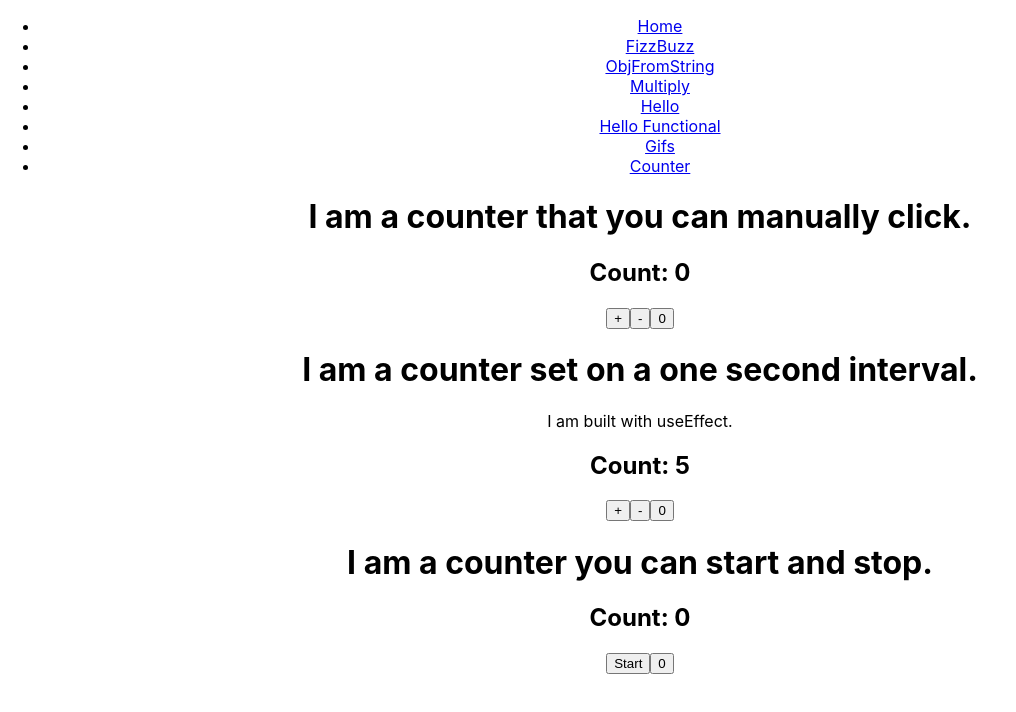
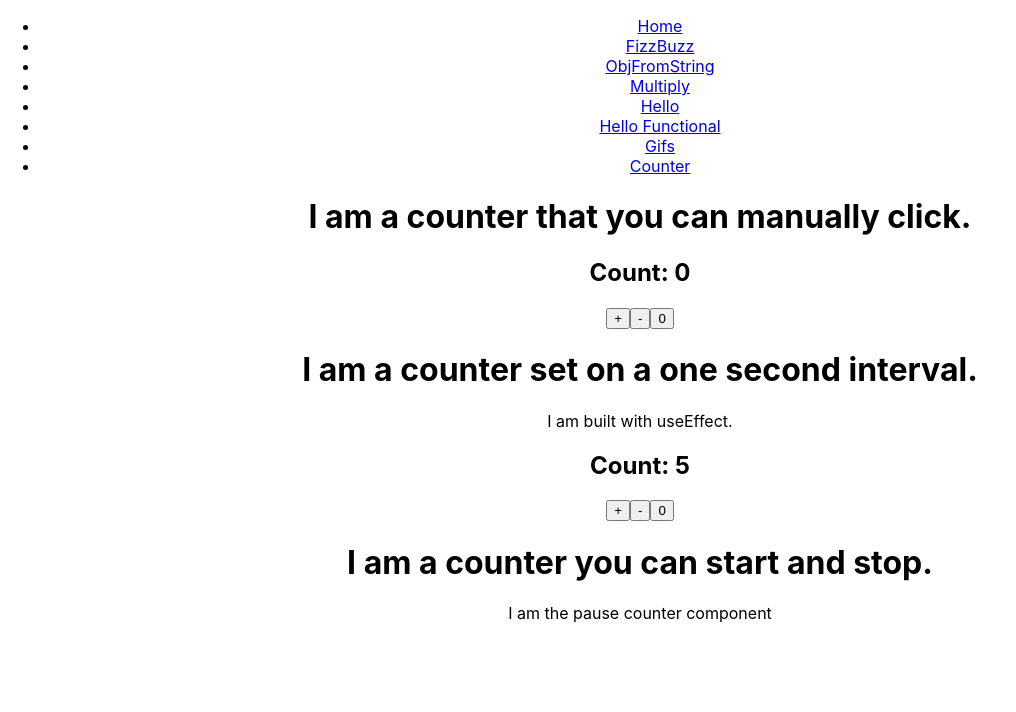
Before and after one commit to MMcClure11/practice-constructor.io, a React (Create React App) app: page /counter in a window 1280 px wide. Shown: the top 712 px of the page, without its empty margins (0-1016 px from the left). Built offline with nearby package versions, Linux system fonts and the light colour scheme.

Commit message:
Add pauseCounter component

```diff
--- a/src/components/Counter.js
+++ b/src/components/Counter.js
@@ -1,4 +1,5 @@
 import React, { useState, useEffect } from 'react';
+import PauseCounter from './PauseCounter';
 
 const Counter = () => {
 
@@ -40,25 +41,25 @@ const Counter = () => {
     setCounter(prevCount => prevCount - 1)
   }
 
-  const [pausableCounter, setPausableCounter] = useState(0)
+  // const [pausableCounter, setPausableCounter] = useState(0)
 
-  const increasePausableCounter = () => {
-    setPausableCounter(prevCount => prevCount + 1)
-  }
+  // const increasePausableCounter = () => {
+  //   setPausableCounter(prevCount => prevCount + 1)
+  // }
 
- const start = () => {
-   const interval = setInterval(() => {
-     increasePausableCounter()
-   }, 1000)
- }
+//  const start = () => {
+//    const interval = setInterval(() => {
+//      increasePausableCounter()
+//    }, 1000)
+//  }
 
 // const pause = () => {
 //   clearInterval(interval)
 // }
 
-const resetPausableCounter = () => {
-  setPausableCounter(0)
-}
+// const resetPausableCounter = () => {
+//   setPausableCounter(0)
+// }
 
   return (
     <div>
@@ -74,10 +75,11 @@ const resetPausableCounter = () => {
       <button onClick={ decreaseCounter }>-</button>
       <button onClick={ resetCounter }>0</button>
       <h1>I am a counter you can start and stop.</h1>
-      <h2>Count: { pausableCounter }</h2>
-      <button onClick={ start }>Start</button>
+      {/* <h2>Count: { pausableCounter }</h2> */}
+      <PauseCounter />
+      {/* <button onClick={ start }>Start</button> */}
       {/* <button onClick={ pause }>Pause</button> */}
-      <button onClick={ resetPausableCounter }>0</button>
+      {/* <button onClick={ resetPausableCounter }>0</button> */}
     </div>
   )
 }
--- /dev/null
+++ b/src/components/PauseCounter.js
@@ -0,0 +1,15 @@
+import React, { Component } from 'react'
+
+class PauseCounter extends Component {
+
+  render(){
+    return(
+      <div>
+        I am the pause counter component
+      </div>
+    )
+  }
+
+}
+
+export default PauseCounter
```
